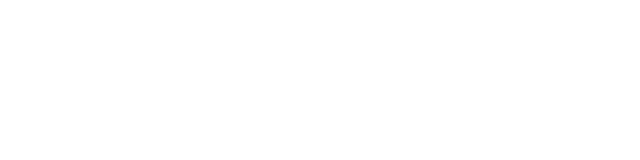
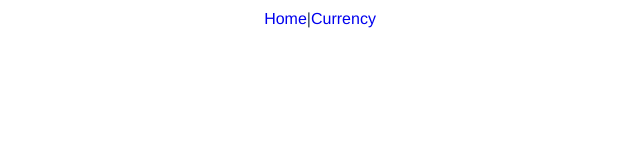
Before and after one commit to fishmandev/price-updater, a Vue app: page /currency in a window 1280 px wide. Shown: the top 160 px of the page, without its empty margins (320-960 px from the left). Built offline with nearby package versions, Linux system fonts and the light colour scheme.

Commit message:
Add the currency component and route

```diff
--- a/src/App.vue
+++ b/src/App.vue
@@ -1,5 +1,14 @@
 <template>
     <div id="app">
+        <ul>
+            <li>
+                <router-link to="/">Home</router-link>
+            </li>
+            <li>|</li>
+            <li>
+                <router-link to="/currency">Currency</router-link>
+            </li>
+        </ul>
         <router-view></router-view>
     </div>
 </template>
@@ -17,6 +26,20 @@
         -moz-osx-font-smoothing: grayscale;
         text-align: center;
         color: #2c3e50;
-  margin-top: 60px;
+        margin-top: 10px;
+    }
+
+    ul {
+        list-style-type: none;
+        margin: 0;
+        padding: 0;
+    }
+
+    li {
+        display: inline;
+    }
+
+    li > a {
+        text-decoration: none;
     }
 </style>
--- /dev/null
+++ b/src/components/Currency.vue
@@ -0,0 +1,17 @@
+<template>
+    <div class="currency"></div>
+</template>
+
+<script>
+  export default {
+    name: 'currency',
+    data () {
+      return {
+        currencies: []
+      }
+    },
+    created () {
+      console.log('Loaded!')
+    }
+  }
+</script>
--- a/src/router/index.js
+++ b/src/router/index.js
@@ -1,6 +1,7 @@
 import Vue from 'vue'
 import Router from 'vue-router'
 import Index from '@/components/Index'
+import Currency from '@/components/Currency'
 
 Vue.use(Router)
 
@@ -11,6 +12,11 @@
       path: '/',
       name: 'Index',
       component: Index
+    },
+    {
+      path: '/currency',
+      name: 'Currency',
+      component: Currency
     }
   ]
 })
```
Lines whose indentation alone changed are shown as unchanged.
